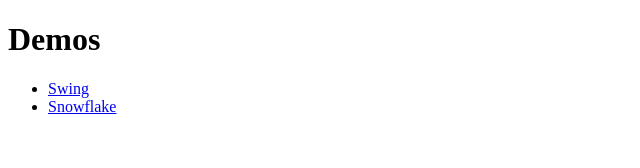
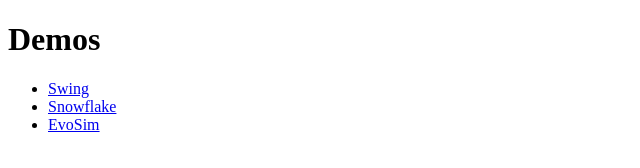
Before and after one commit to phaselocker/phaselocker.github.io, a plain HTML site: page demos/index.html in a window 1280 px wide. Shown: the full height of the page, 0-640 px from the left. Drawn offline with Linux system fonts and the light colour scheme.

Commit message:
index.html

```diff
--- a/demos/index.html
+++ b/demos/index.html
@@ -5,6 +5,7 @@
 		<ul>
 			<li><a href="swing/">Swing</a></li>
 			<li><a href="snowflake/">Snowflake</a></li>
+			<li><a href="evosim/">EvoSim</a></li>
 		</ul>
 	</body>
 </html>
```
